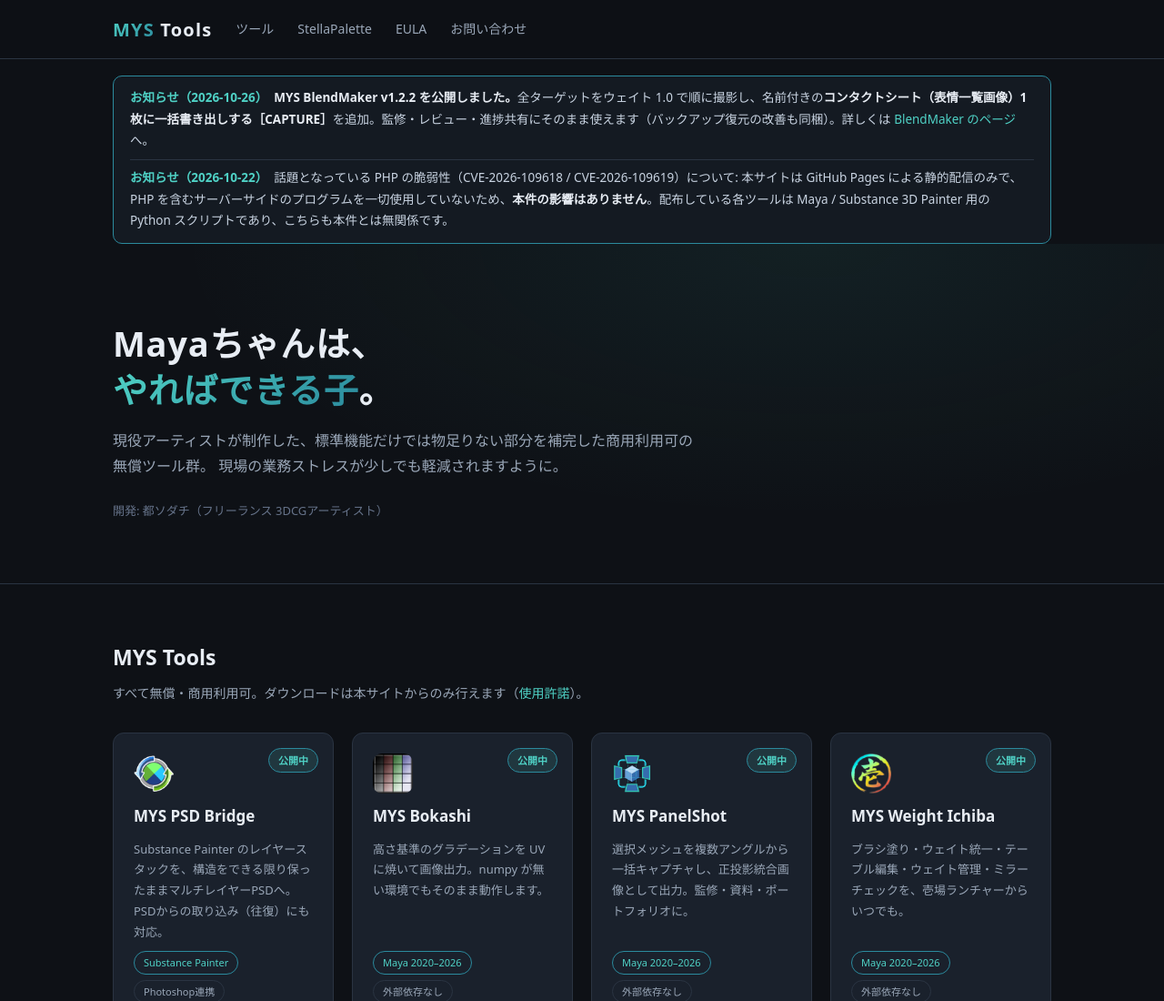
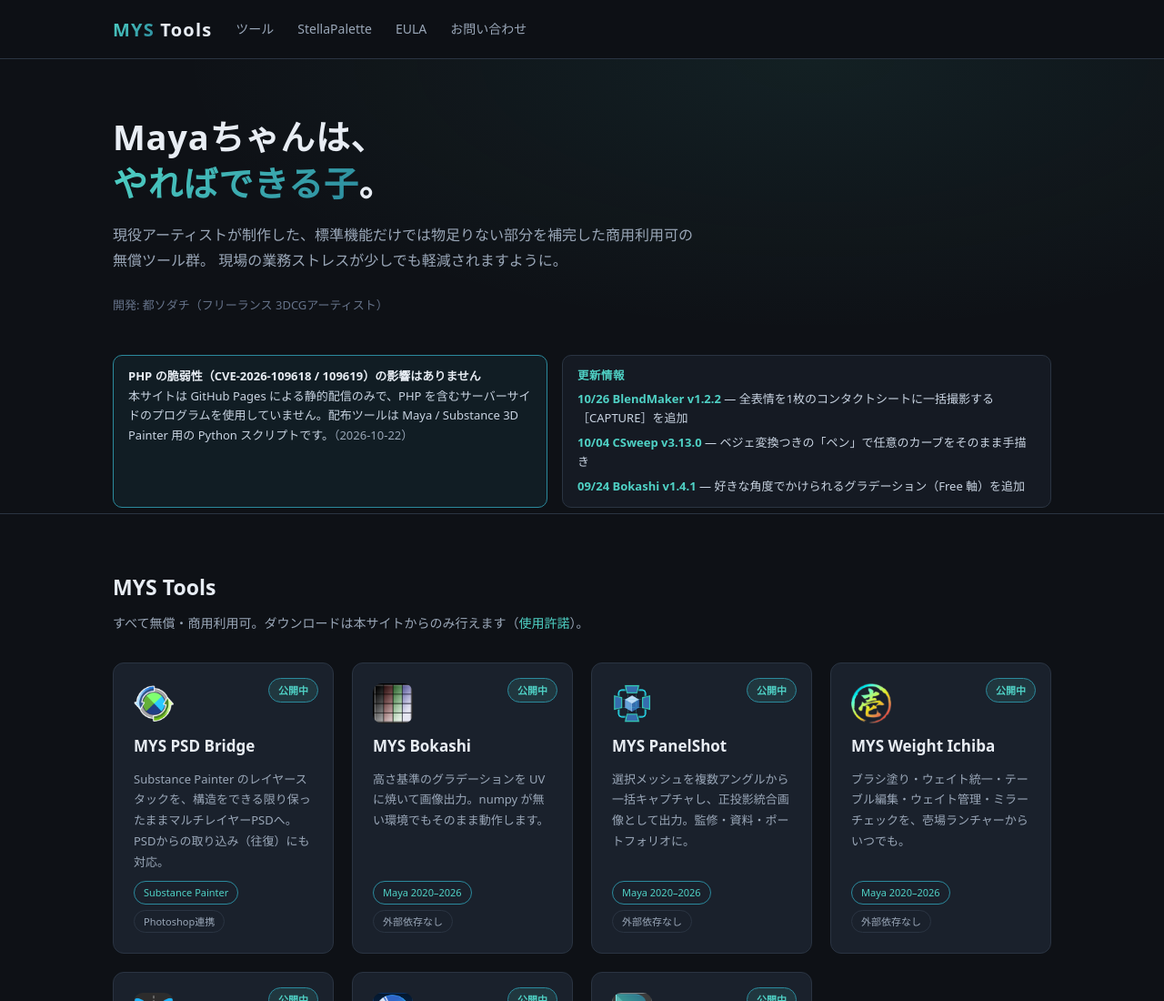
Before and after one commit to miyakosodati/miyakosodati.github.io, a plain HTML site: page index.html in a window 1280 px wide. Shown: the top 1100 px of the page at 91% size. Drawn offline with Linux system fonts and the light colour scheme.

Commit message:
Top page: notice band (PHP + recent updates) below hero

```diff
--- a/index.html
+++ b/index.html
@@ -24,23 +24,30 @@
   </div>
 </header>
 
-<div class="wrap" style="margin-top:18px">
-  <div style="border:1px solid #2b8a9d;border-radius:10px;background:rgba(26,33,44,.55);padding:12px 18px;font-size:13.5px;line-height:1.75;color:#c9d4e2">
-    <div>
-      <strong style="color:#4fd1c5">お知らせ（2026-10-26）</strong>&nbsp;&nbsp;<strong style="color:#e8edf4">MYS BlendMaker v1.2.2 を公開しました。</strong>全ターゲットをウェイト 1.0 で順に撮影し、名前付きの<strong style="color:#e8edf4">コンタクトシート（表情一覧画像）1 枚に一括書き出しする［CAPTURE］</strong>を追加。監修・レビュー・進捗共有にそのまま使えます（バックアップ復元の改善も同梱）。詳しくは <a href="/tools/blendmaker/">BlendMaker のページ</a>へ。
-    </div>
-    <div style="margin-top:8px;padding-top:8px;border-top:1px solid #2a3442">
-      <strong style="color:#4fd1c5">お知らせ（2026-10-22）</strong>&nbsp;&nbsp;話題となっている PHP の脆弱性（CVE-2026-109618 / CVE-2026-109619）について: 本サイトは GitHub Pages による静的配信のみで、PHP を含むサーバーサイドのプログラムを一切使用していないため、<strong style="color:#e8edf4">本件の影響はありません</strong>。配布している各ツールは Maya / Substance 3D Painter 用の Python スクリプトであり、こちらも本件とは無関係です。
-    </div>
-  </div>
-</div>
-
-<div class="hero">
+<div class="hero" style="padding:60px 0 44px">
   <div class="wrap">
     <h1>Mayaちゃんは、<br><span class="grad">やればできる子</span>。</h1>
     <p class="lead">現役アーティストが制作した、標準機能だけでは物足りない部分を補完した商用利用可の無償ツール群。
     現場の業務ストレスが少しでも軽減されますように。</p>
     <div class="by">開発: 都ソダチ（フリーランス 3DCGアーティスト）</div>
+  </div>
+</div>
+
+<div class="wrap" style="margin:0 auto 6px">
+  <!-- お知らせ帯: 左=PHP告知(常時表示) / 右=更新情報 直近3件(新しい順に入れ替え) -->
+  <div style="display:flex;gap:16px;flex-wrap:wrap;align-items:stretch">
+    <div style="flex:1 1 340px;min-width:280px;border:1px solid #2b8a9d;border-radius:10px;background:rgba(43,138,157,.10);padding:12px 16px;font-size:13px;line-height:1.65;color:#c9d4e2">
+      <strong style="color:#e8edf4">PHP の脆弱性（CVE-2026-109618 / 109619）の影響はありません</strong><br>
+      本サイトは GitHub Pages による静的配信のみで、PHP を含むサーバーサイドのプログラムを使用していません。配布ツールは Maya / Substance 3D Painter 用の Python スクリプトです。<span style="color:#9aa7b8">（2026-10-22）</span>
+    </div>
+    <div style="flex:1 1 400px;min-width:280px;border:1px solid #2a3442;border-radius:10px;background:rgba(26,33,44,.6);padding:12px 16px;font-size:13px;line-height:1.65;color:#c9d4e2">
+      <div style="font-size:12.5px;font-weight:800;color:#4fd1c5;letter-spacing:.5px;margin-bottom:4px">更新情報</div>
+      <div style="display:flex;flex-direction:column;gap:5px">
+        <div><span style="color:#4fd1c5;font-weight:700">10/26</span>&nbsp;<a href="/tools/blendmaker/"><strong>BlendMaker v1.2.2</strong></a> — 全表情を1枚のコンタクトシートに一括撮影する［CAPTURE］を追加</div>
+        <div><span style="color:#4fd1c5;font-weight:700">10/04</span>&nbsp;<a href="/tools/csweep/"><strong>CSweep v3.13.0</strong></a> — ベジェ変換つきの「ペン」で任意のカーブをそのまま手描き</div>
+        <div><span style="color:#4fd1c5;font-weight:700">09/24</span>&nbsp;<a href="/tools/bokashi/"><strong>Bokashi v1.4.1</strong></a> — 好きな角度でかけられるグラデーション（Free 軸）を追加</div>
+      </div>
+    </div>
   </div>
 </div>
 
```
